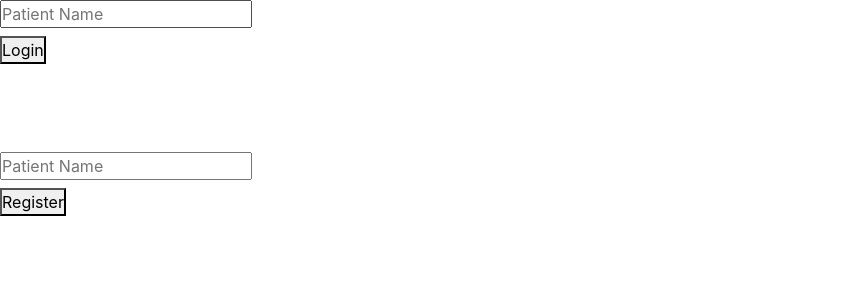
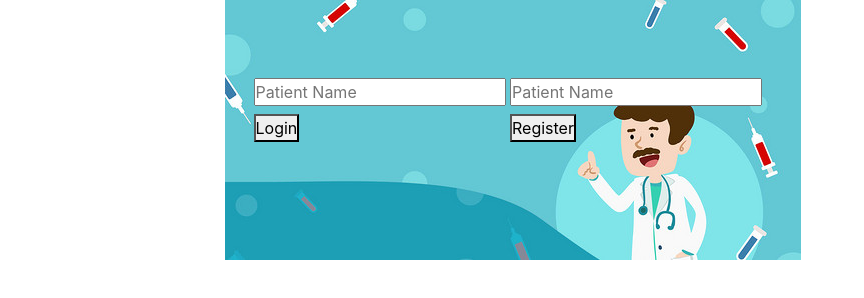
Before and after one commit to che607/doctorAppointmentProject_MEAN, a website: page public/index.html in a window 1280 px wide. Shown: the whole page, without its empty margins (0-864 px from the left). Drawn offline with nearby package versions, Linux system fonts and the light colour scheme; files whose address does not match are found by name.

Commit message:
changes to home screen

```diff
--- a/public/partials/_index.html
+++ b/public/partials/_index.html
@@ -1,9 +1,16 @@
 <ng-include src="'partials/shared/_nav.html'"></ng-include>
 
-<div ng-controller='mainController'>
+<img src="../img/doctor.jpg" alt="doctor" class="doctor">
+<div ng-controller='mainController' class="login">
   <form ng-submit="login()" name="form">
     <div><label for=""><input type='text' name="user" ng-model='user.name' placeholder='Patient Name'></label></div>
     <button>Login</button>
+  </form>
+</div>
+<div ng-controller='mainController' class="register">
+  <form ng-submit="register()">
+    <div><label for=""><input type='text' ng-model='user.name' placeholder='Patient Name'></label></div>
+    <button>Register</button>
   </form>
 </div>
 <br>
@@ -16,10 +23,3 @@
 <ul>
   <li ng-repeat='error in errors'>{{error}}</li>
 </ul>
-<br>
-<div ng-controller='mainController'>
-  <form ng-submit="register()">
-    <div><label for=""><input type='text' ng-model='user.name' placeholder='Patient Name'></label></div>
-    <button>Register</button>
-  </form>
-</div>
--- a/public/stylesheet.css
+++ b/public/stylesheet.css
@@ -1,6 +1,17 @@
 *{
   margin: 0px;
   padding: 0px;
+}
+.doctor{
+  display: inline-block;
+  margin-left: 225px;
+}
+.login{
+  margin-left: -552px;
+  display: inline-block;
+}
+.register{
+  display: inline-block;
 }
 button{
   text-align: right;
@@ -10,13 +21,11 @@ table {
     border-collapse: collapse;
     width: 100%;
 }
-
 td, th {
     border: 1px solid #dddddd;
     text-align: left;
     padding: 8px;
 }
-
 tr:nth-child(even) {
     background-color: #dddddd;
 }
--- a/server/config/routes.js
+++ b/server/config/routes.js
@@ -1,7 +1,6 @@
 const authController = require( '../controllers/auth.js' )
 
 module.exports = function(app) {
-  console.log("#2 1/2");
   app.get('/index', authController.index)
     .post('/auth/login', authController.login)
     .post('/auth/register', authController.register)
```
Also changed, not shown: server/controllers/auth.js (+2 -10 lines), public/img/doctor.jpg (added).
